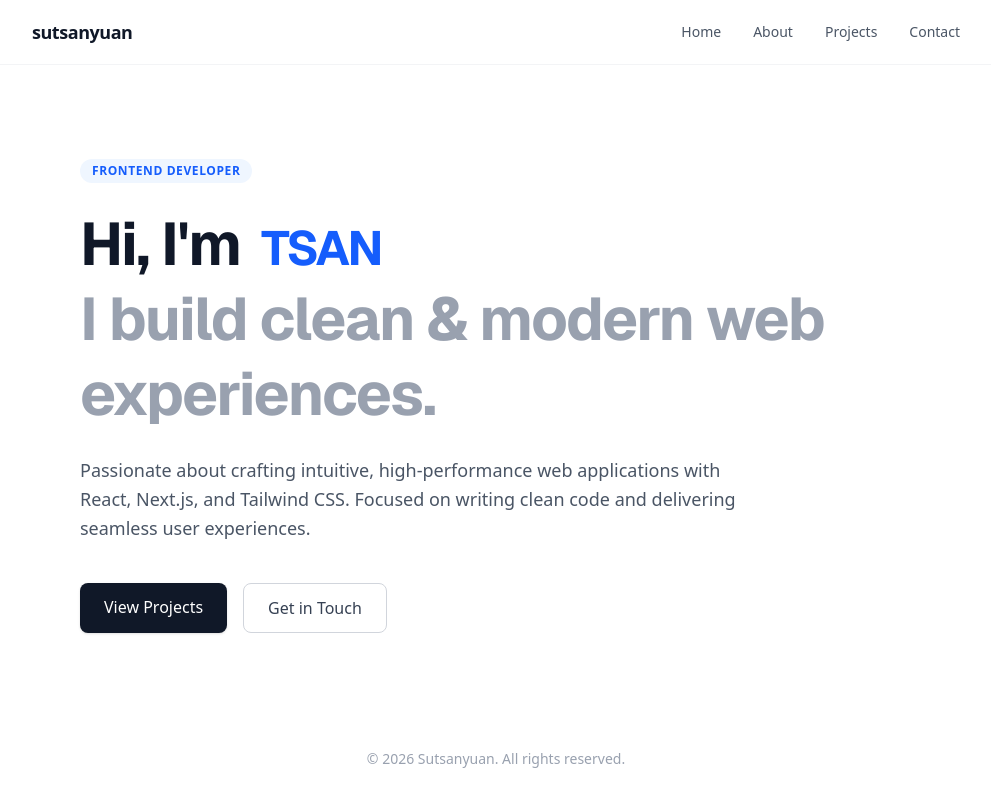
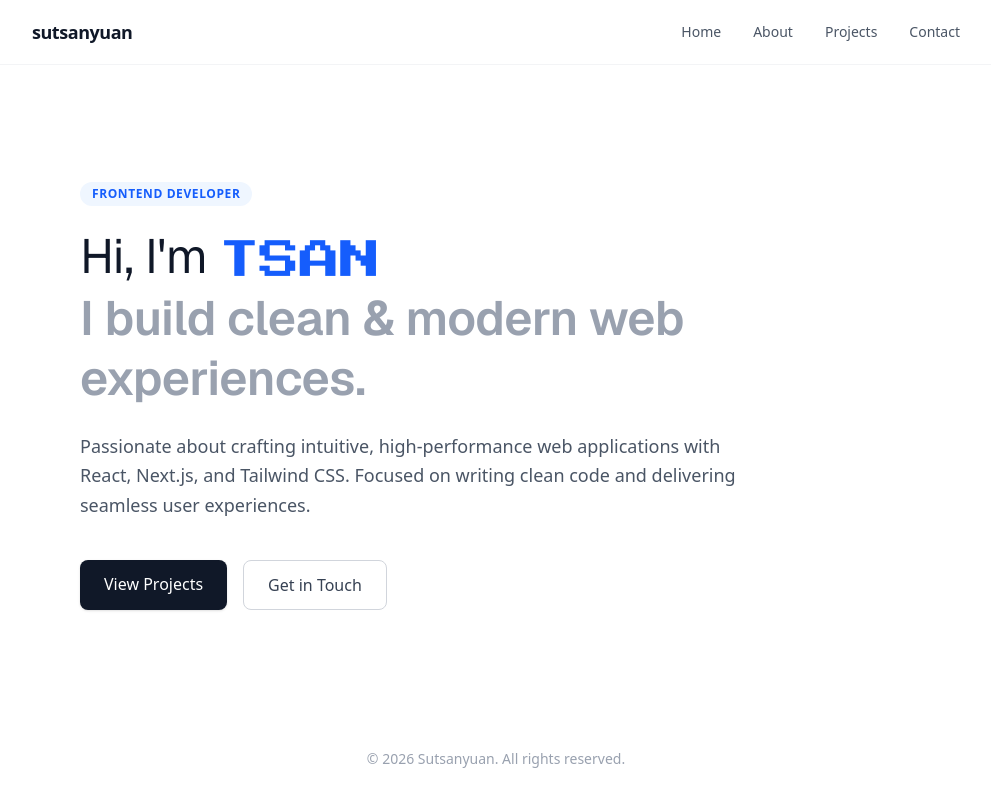
Before and after one commit to sutsanyuan/sutsanyuan-portfolio, a Next.js app: page / in a window 1280 px wide. Shown: the whole page, without its empty margins (144-1135 px from the left). Built offline with nearby package versions, Linux system fonts and the light colour scheme.

Commit message:
Home Page update

```diff
--- a/src/app/page.js
+++ b/src/app/page.js
@@ -7,15 +7,21 @@ export default function Home() {
                 <span className="inline-block px-3 py-1 text-xs font-semibold tracking-wider text-blue-600 uppercase bg-blue-50 rounded-full">
                     Frontend Developer
                 </span>
-                <h1 className="font-sans text-4xl sm:text-6xl font-bold tracking-tight text-gray-900 dark:text-white leading-tight">
-                    Hi, I&apos;m <br className="block sm:hidden" />
-                    {/* 手機版斷行，讓名字單獨一行 */}
-                    <span className="relative inline-flex items-baseline font-[family-name:var(--font-pixel)] text-3xl sm:text-5xl text-blue-600 dark:text-blue-400 mx-1 sm:mx-2">
-                        {/* 因為像素字體偏小，我們用相對大小調整，這裡 sm:text-5xl 大約等於旁邊的 text-6xl */}
-                        TSAN
-                    </span>{" "}
-                    <br />
-                    <span className="text-gray-400 ">I build clean & modern web experiences.</span>
+                <h1 className="font-sans tracking-tight text-gray-900 dark:text-white">
+                    {/* 手機版直排、桌機版橫排的標題區塊 */}
+                    <span className="block sm:inline-block text-5xl  font-normal text-gray-900 dark:text-white mb-4 sm:mb-2">
+                        <span className=" mb-2 sm:mb-0  text-gray-500 dark:text-gray-400 sm:text-gray-900 sm:dark:text-white">
+                            Hi, I&apos;m
+                        </span>{" "}
+                        <span className="relative inline-flex items-center translate-y-[0.15em] sm:translate-y-[0.2em] font-pixel sm:text-[0.85em] text-4xl text-blue-600 dark:text-blue-400 mx-0">
+                            TSAN
+                        </span>
+                    </span>
+
+                    {/* 第三行：核心定位 */}
+                    <span className="block text-3xl sm:text-5xl font-semibold leading-tight text-gray-400 dark:text-white">
+                        I build clean & modern web experiences.
+                    </span>
                 </h1>
                 <p className="text-lg text-gray-600 max-w-2xl leading-relaxed">
                     Passionate about crafting intuitive, high-performance web applications with
```
